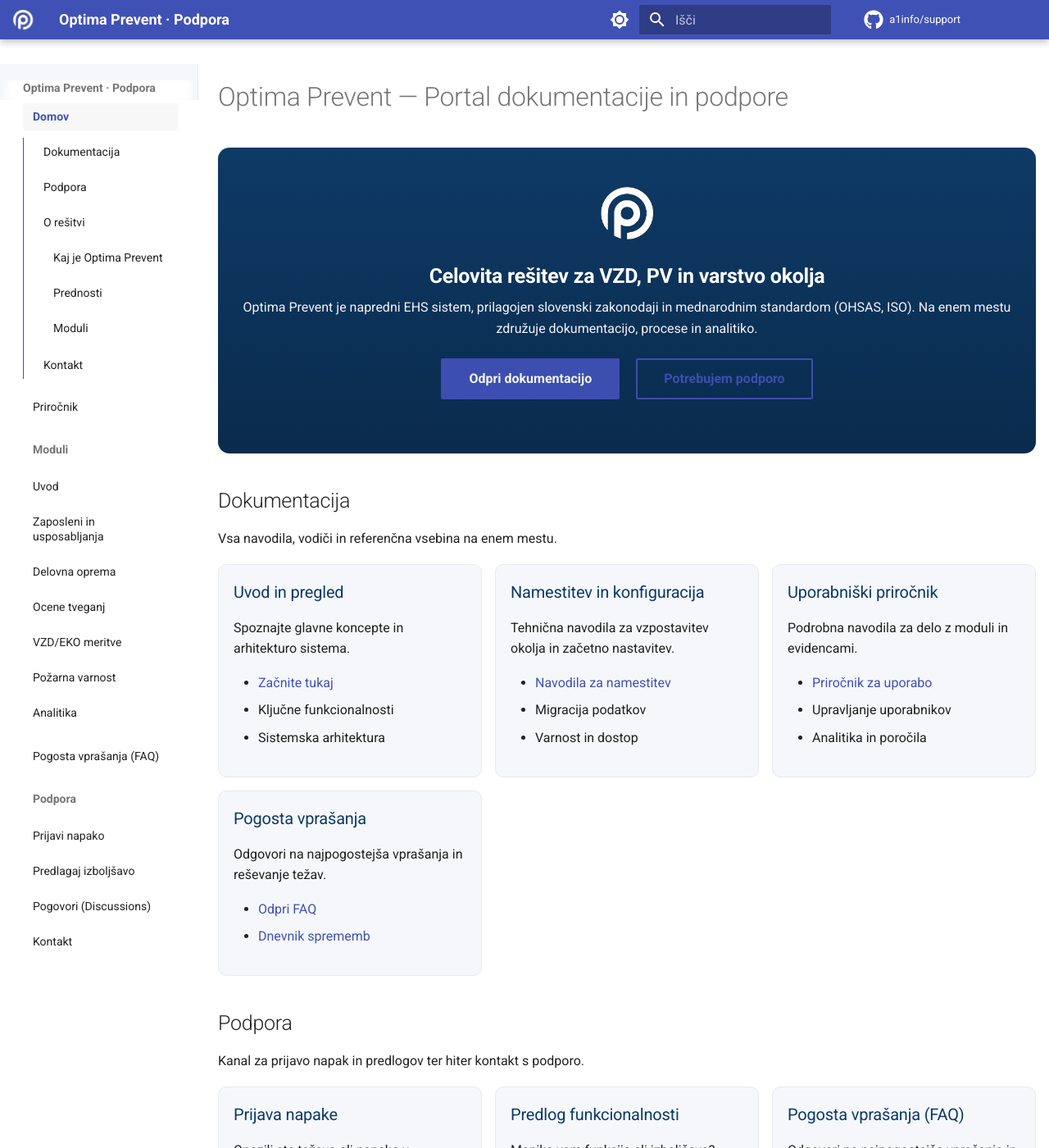
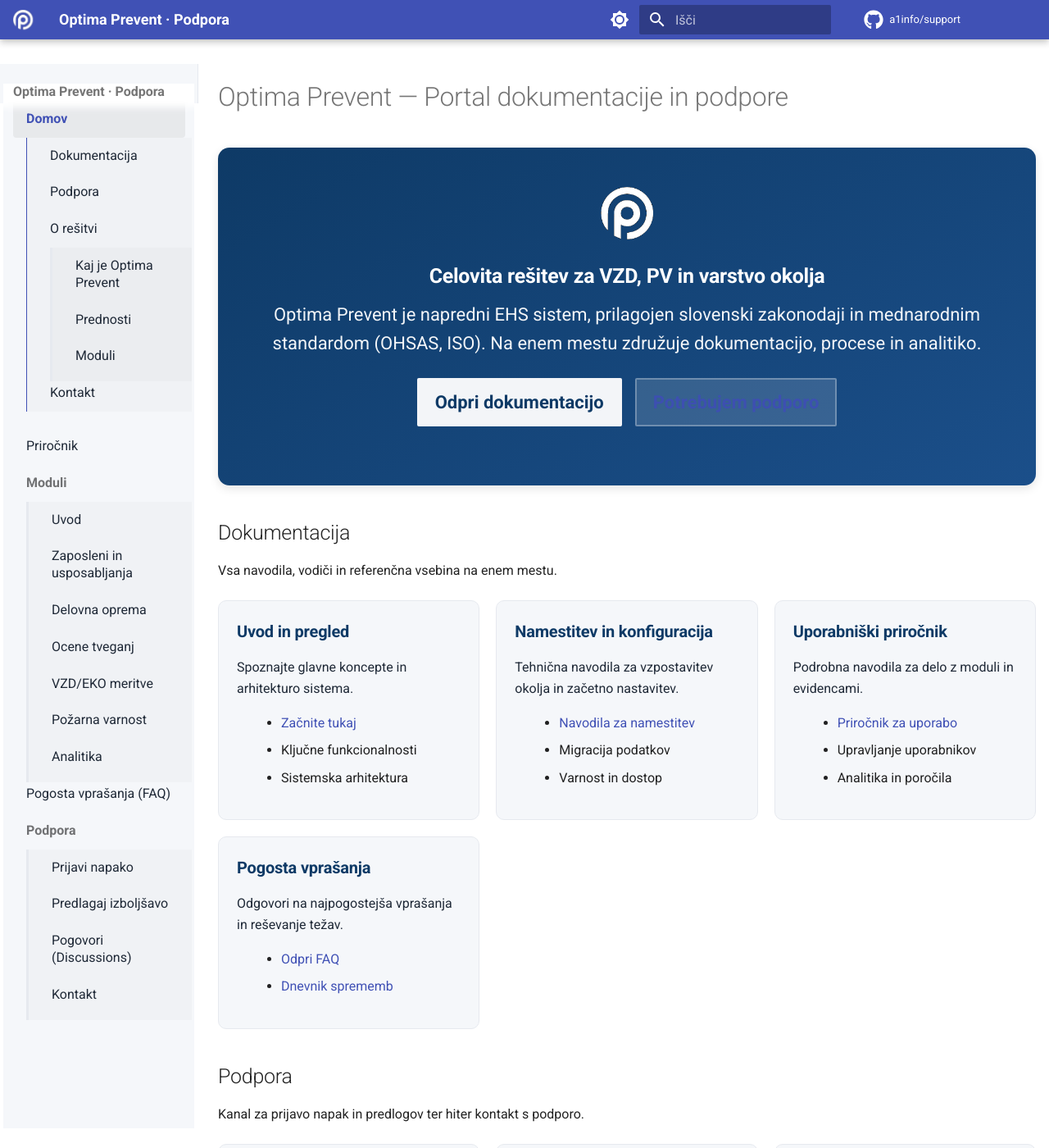
Before and after one commit to a1info/support, an MkDocs documentation site: the page built from docs/index.md, in a window 1280 px wide and 1400 px high. Shown: the whole window at 82% size. Built offline with MkDocs 1.6.1 and Material for MkDocs 9.7.7, drawn with Linux system fonts in a browser that asks for light colours; comment, search, counter and statistics services are not loaded.

Commit message:
Enhance CSS styles and add new variables

```diff
--- a/docs/assets/index.css
+++ b/docs/assets/index.css
@@ -5,6 +5,8 @@
   --op-primary-2: #0a2b4d;   /* darker */
   --op-grey-1: #f5f7fa;      /* light grey */
   --op-grey-2: #e6e9ef;      /* ui border grey */
+  --op-accent: #1b4f8a;      /* mid blue */
+  --op-text: #1f2937;        /* neutral text */
 }
 
 /* Full width layout */
@@ -16,27 +18,51 @@
 .md-sidebar--primary {
   background-color: var(--op-grey-1);
   border-right: 1px solid var(--op-grey-2);
-  padding-top: 1rem;
 }
 
 .md-sidebar__scrollwrap {
-  padding: 0 0.6rem;
+  background-color: var(--op-grey-1);
 }
 
-.md-nav__item .md-nav__link {
-  padding: 0.4rem 0.6rem;
-  border-radius: 4px;
-  margin-bottom: 2px;
+/* Navigation menu styling */
+.md-nav {
+  font-size: 0.8rem;
 }
 
-.md-nav__item .md-nav__link:hover {
+.md-nav--primary .md-nav__item {
+  margin: 0;
+}
+
+.md-nav--primary .md-nav__link {
+  margin: 0;
+  padding: 0.6rem 0.8rem;
+  border-radius: 4px;
+  color: var(--op-text);
+  transition: background-color 0.15s, color 0.15s;
+}
+
+.md-nav--primary .md-nav__link:hover {
   background-color: rgba(0, 0, 0, 0.05);
 }
 
-.md-nav__item .md-nav__link--active {
-  background-color: rgba(0, 0, 0, 0.03);
-  font-weight: bold;
+.md-nav--primary .md-nav__link--active {
+  background-color: rgba(0, 0, 0, 0.06);
   color: var(--md-primary-fg-color);
+  font-weight: 600;
+}
+
+/* Submenu styling */
+.md-nav--primary .md-nav__list .md-nav {
+  background-color: rgba(0, 0, 0, 0.02);
+  border-left: 3px solid var(--op-grey-2);
+  margin-left: 0.8rem;
+  padding-left: 0;
+}
+
+/* Collapsible menu arrows */
+.md-nav__icon {
+  height: 1.2rem;
+  width: 1.2rem;
 }
 
 /* Improve content readability */
@@ -45,39 +71,112 @@
   margin: 0 auto;
 }
 
-/* Hero */
+/* Hero section - lighter background and more visible buttons */
 .op-hero {
-  background: linear-gradient(180deg, var(--op-primary) 0%, var(--op-primary-2) 100%);
+  background: linear-gradient(150deg, var(--op-primary) 0%, var(--op-accent) 100%);
   color: #fff;
   border-radius: 14px;
   padding: 48px 28px;
   margin: 12px 0 28px 0;
   text-align: center;
+  box-shadow: 0 4px 12px rgba(0, 0, 0, 0.1);
 }
-.op-hero img { height: 64px; margin-bottom: 12px; }
-.op-hero h2 { margin: 8px 0 6px 0; font-weight: 700; }
-.op-hero p { margin: 8px auto 18px auto; max-width: 1000px; opacity: .95; }
-.op-hero .op-cta .md-button { margin: 6px 8px 0 8px; }
+
+.op-hero img {
+  height: 64px;
+  margin-bottom: 12px;
+}
+
+.op-hero h2 {
+  margin: 8px 0 12px 0;
+  font-weight: 700;
+}
+
+.op-hero p {
+  margin: 8px auto 24px auto;
+  max-width: 1000px;
+  opacity: .95;
+  font-size: 1.1rem;
+}
+
+/* Improved button styling */
+.op-hero .op-cta {
+  display: flex;
+  gap: 16px;
+  justify-content: center;
+  flex-wrap: wrap;
+}
+
+.op-hero .op-cta .md-button {
+  margin: 0;
+  padding: 10px 20px;
+  font-weight: 600;
+  transition: transform 0.2s, box-shadow 0.2s;
+}
+
+.op-hero .op-cta .md-button:hover {
+  transform: translateY(-2px);
+  box-shadow: 0 4px 8px rgba(0, 0, 0, 0.15);
+}
+
+.op-hero .md-button--primary {
+  background-color: #ffffff;
+  color: var(--op-primary);
+  border-color: #ffffff;
+}
+
+.op-hero .md-button:not(.md-button--primary) {
+  background-color: rgba(255, 255, 255, 0.15);
+  border-color: rgba(255, 255, 255, 0.3);
+}
 
 /* Simple card grid */
 .op-grid {
   display: grid;
-  grid-template-columns: repeat(auto-fit, minmax(260px, 1fr));
-  gap: 16px;
-  margin: 18px 0;
+  grid-template-columns: repeat(auto-fit, minmax(280px, 1fr));
+  gap: 20px;
+  margin: 24px 0;
 }
+
 .op-card {
   background: var(--op-grey-1);
   border: 1px solid var(--op-grey-2);
   border-radius: 10px;
-  padding: 18px;
+  padding: 22px;
+  transition: transform 0.2s, box-shadow 0.2s;
 }
-.op-card h3 { margin-top: 0; color: #0e3a66; }
-.op-card p { margin: 8px 0 12px 0; }
-.op-muted { color: #4b5563; }
+
+.op-card:hover {
+  transform: translateY(-3px);
+  box-shadow: 0 6px 16px rgba(0, 0, 0, 0.08);
+}
+
+.op-card h3 {
+  margin-top: 0;
+  color: var(--op-primary);
+  font-weight: 600;
+}
+
+.op-card p {
+  margin: 10px 0 14px 0;
+  color: var(--op-text);
+}
+
+.op-card ul {
+  padding-left: 1.2rem;
+}
+
+.op-card li {
+  margin-bottom: 6px;
+}
+
+.op-muted {
+  color: #4b5563;
+}
 
 /* Responsive tweaks */
 @media (max-width: 480px) {
   .op-hero img { height: 48px; }
   .op-hero { padding: 32px 18px; }
+  .op-hero h2 { font-size: 1.6rem; }
 }
```
